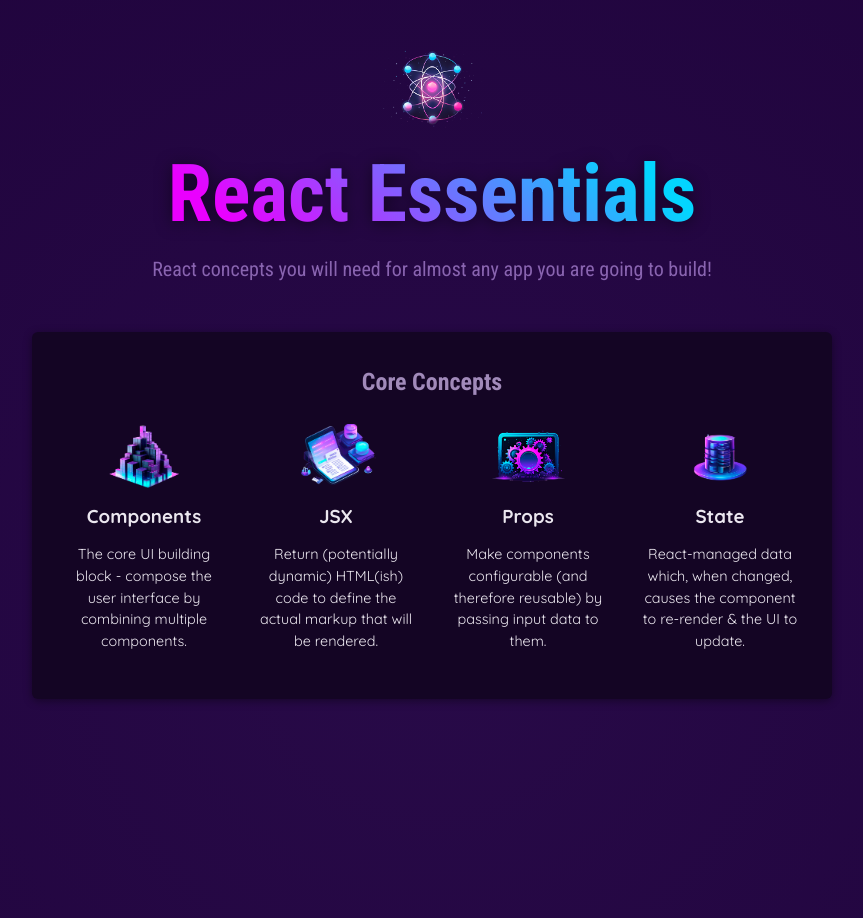
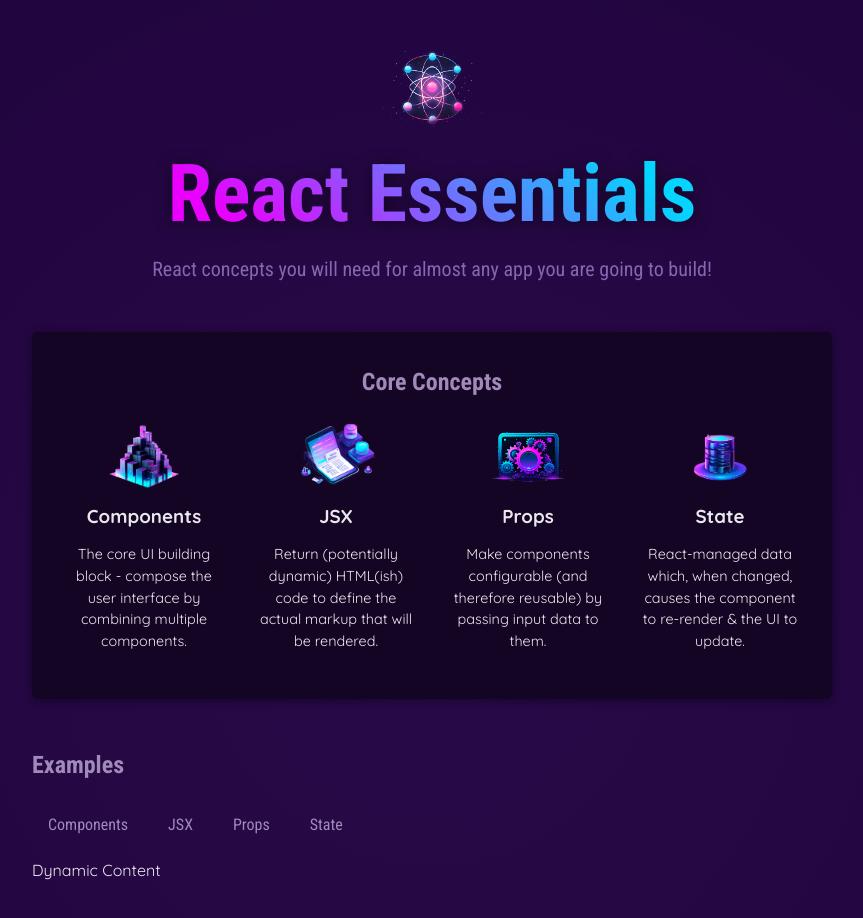
Before and after one commit to mikesdc/udemy_react_section3, a React (Vite) app: page / in a window 1280 px wide. Shown: the top 918 px of the page, without its empty margins (208-1071 px from the left). Built offline with nearby package versions, Linux system fonts and the light colour scheme.

Commit message:
Lesson 51 - added event listener to App for TabButtons

```diff
--- a/src/App.jsx
+++ b/src/App.jsx
@@ -1,9 +1,14 @@
 import Header from "./components/Header/Header.jsx";
+import TabButton from "./components/TabButton/TabButton.jsx";
 import CoreConcept from "./components/CoreConcept/CoreConcept.jsx";
 
 import { CORE_CONCEPTS } from "./data";
 
 function App() {
+  function handleSelect() {
+    console.log("Hello World! - selected!");
+  }
+
   return (
     <div>
       <Header />
@@ -17,6 +22,16 @@
             <CoreConcept {...CORE_CONCEPTS[3]} />
           </ul>
         </section>
+        <section id="examples">
+          <h2>Examples</h2>
+          <menu>
+            <TabButton onSelect={handleSelect}>Components</TabButton>
+            <TabButton onSelect={handleSelect}>JSX</TabButton>
+            <TabButton onSelect={handleSelect}>Props</TabButton>
+            <TabButton onSelect={handleSelect}>State</TabButton>
+          </menu>
+          Dynamic Content
+        </section>
       </main>
     </div>
   );
--- /dev/null
+++ b/src/components/TabButton/TabButton.jsx
@@ -0,0 +1,12 @@
+// import reactImg from "../../assets/react-core-concepts.png";
+// import { reactDescriptions } from "../../data.js";
+import "./TabButton.css";
+
+export default function TabButton({ children, onSelect }) {
+
+  return (
+    <li>
+      <button onClick={onSelect}>{children}</button>
+    </li>
+  );
+}
```
Also changed, not shown: src/components/TabButton/TabButton.css (added).
